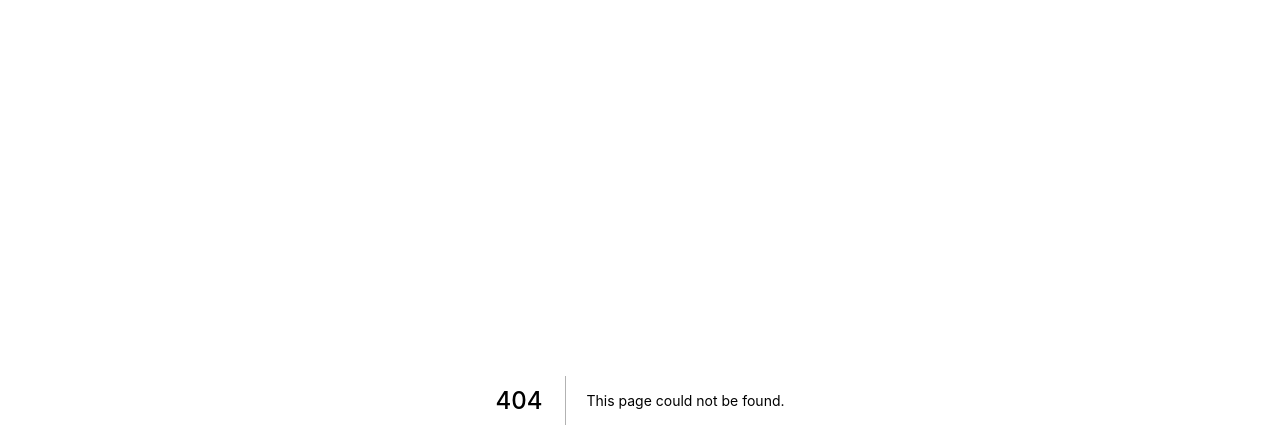
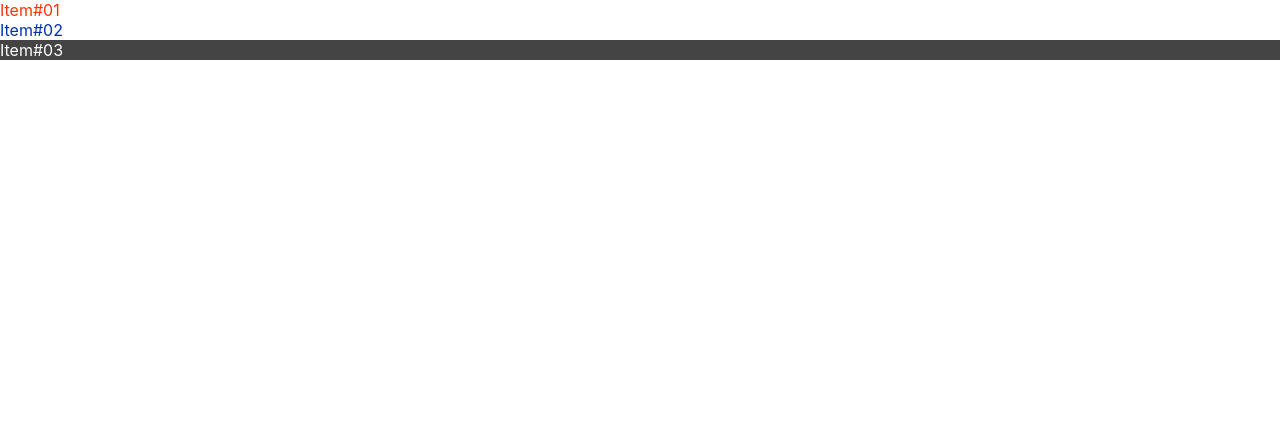
Before and after one commit to AbiezerSidonioJoseOdanacaJunior/exercicionext, a Next.js app in the folder exercicionext/: page /basicos/css/integracao in a window 1280 px wide. Before the commit this address had no page. Shown: the top 448 px of the page. Built offline with nearby package versions, Linux system fonts and the light colour scheme.

Commit message:
Integração com css

```diff
--- a/exercicionext/pages/_app.js
+++ b/exercicionext/pages/_app.js
@@ -1,4 +1,5 @@
 import '../styles/globals.css'
+import '../pages/basicos/css/integracao.css'
 
 function MyApp({ Component, pageProps }) {
   return <Component {...pageProps} />
--- /dev/null
+++ b/exercicionext/pages/basicos/css/integracao.css
@@ -0,0 +1,12 @@
+.vermelha {
+    color: #f30;
+}
+
+.azul {
+    color: #03a;
+}
+
+.branca {
+    background-color: #444;
+    color: #fff;
+}
--- /dev/null
+++ b/exercicionext/pages/basicos/css/integracao.jsx
@@ -0,0 +1,12 @@
+//Não posso importatr o css aqui diretamente com import
+//mas sim dentro do app.js
+
+export default function integracao() {
+    return (
+        <>
+            <div className="vermelha">Item#01</div>
+            <div className="azul">Item#02</div>
+            <div className="branca">Item#03</div>
+        </>
+    )
+}
```
